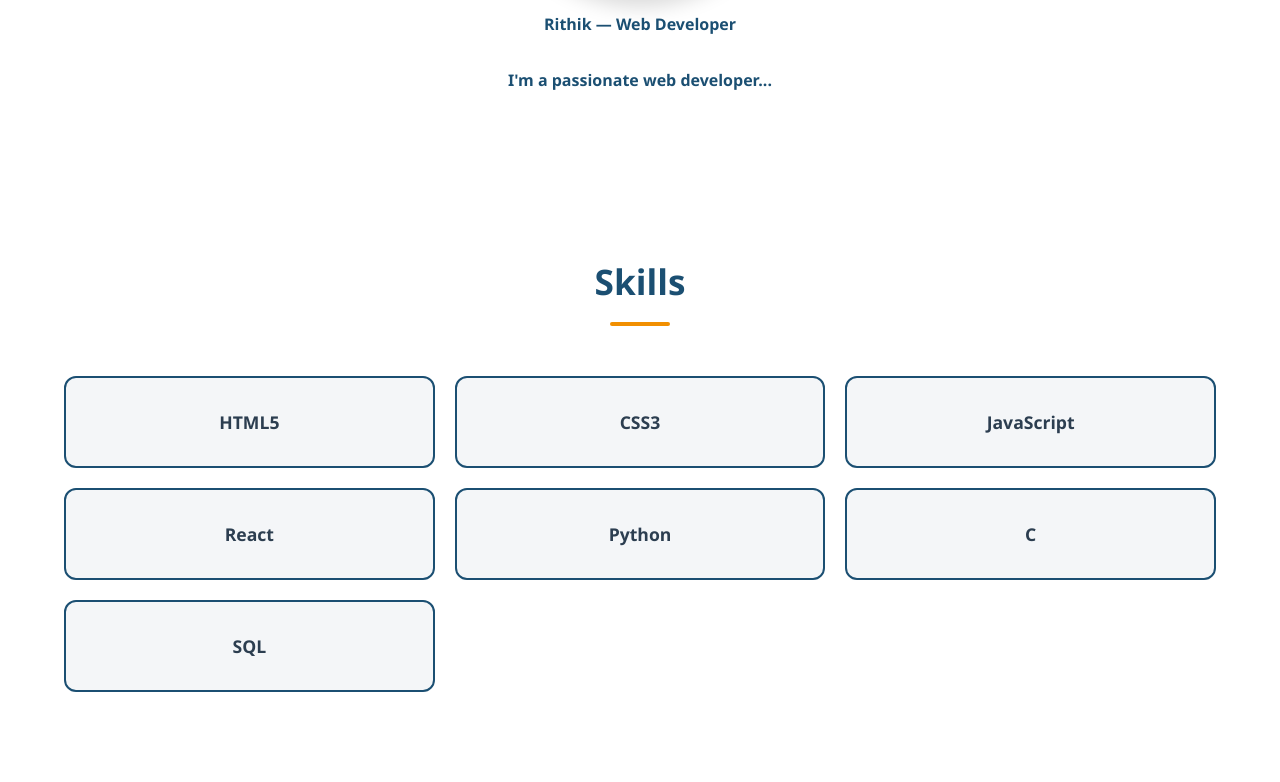
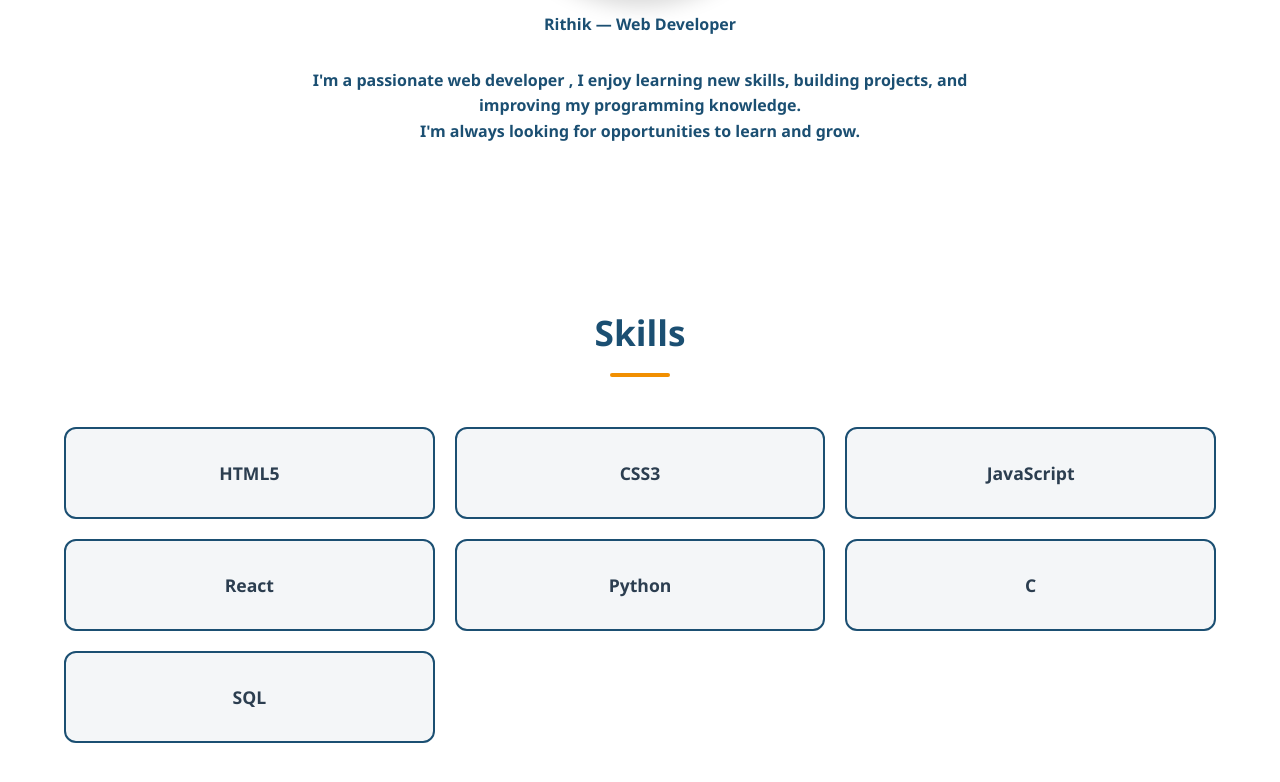
Before and after one commit to rithik-2310/portfolio_website_rithik, a plain HTML site: page index.html in a window 1280 px wide. Shown: the part 966-1748 px from the top of the page. Drawn offline with Linux system fonts and the light colour scheme.

Commit message:
final_changes

```diff
--- a/index.html
+++ b/index.html
@@ -58,7 +58,8 @@
                     <figcaption>Rithik — Web Developer</figcaption>
                 </figure>
                 <div class="about-text">
-                    <p>I'm a passionate web developer...</p>
+                    <p>I'm a passionate web developer , I enjoy learning new skills, building projects, and improving my programming knowledge.</p>
+                    <p>I'm always looking for opportunities to learn and grow.</p>
                 </div>
             </div>
         </section>
```
